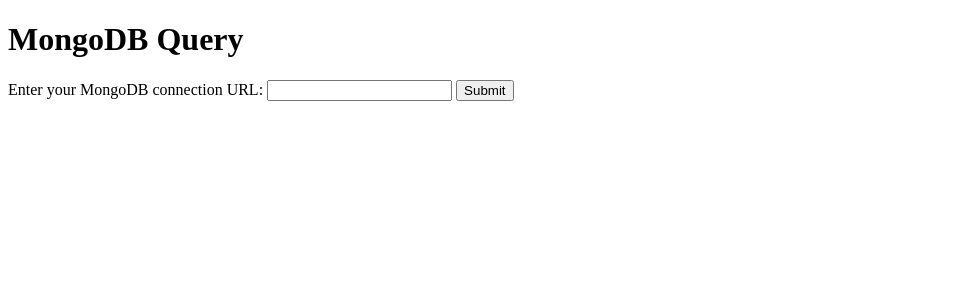
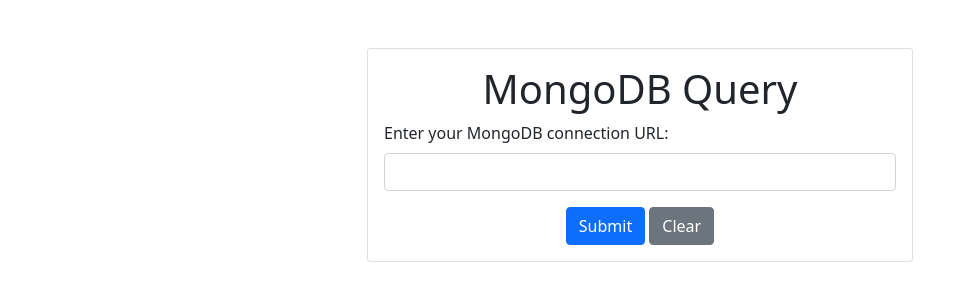
Before and after one commit to Sibu07/flaskapp, a Flask app: page /mongodb_query in a window 1280 px wide. Shown: the top 301 px of the page, without its empty margins (0-968 px from the left). Run offline with Flask 3, Linux system fonts and the light colour scheme.

Commit message:
update mongidb html

```diff
--- a/templates/mongodb_query.html
+++ b/templates/mongodb_query.html
@@ -4,13 +4,40 @@
     <meta charset="UTF-8">
     <meta name="viewport" content="width=device-width, initial-scale=1.0">
     <title>MongoDB Query</title>
+    <!-- Include Bootstrap CSS -->
+    <link href="https://cdn.jsdelivr.net/npm/bootstrap@5.0.0/dist/css/bootstrap.min.css" rel="stylesheet">
 </head>
 <body>
-    <h1>MongoDB Query</h1>
-    <form method="POST">
-        <label for="mongo_url">Enter your MongoDB connection URL:</label>
-        <input type="text" name="mongo_url" id="mongo_url" required>
-        <button type="submit">Submit</button>
-    </form>
+    <div class="container mt-5">
+        <div class="row justify-content-center">
+            <div class="col-md-6">
+                <div class="card">
+                    <div class="card-body">
+                        <h1 class="card-title text-center">MongoDB Query</h1>
+                        <form method="POST">
+                            <div class="mb-3">
+                                <label for="mongo_url" class="form-label">Enter your MongoDB connection URL:</label>
+                                <input type="text" class="form-control" name="mongo_url" id="mongo_url" required>
+                            </div>
+                            <div class="text-center">
+                                <button type="submit" class="btn btn-primary">Submit</button>
+                                <button type="button" class="btn btn-secondary" onclick="clearInput()">Clear</button>
+                            </div>
+                        </form>
+                    </div>
+                </div>
+            </div>
+        </div>
+    </div>
+
+    <!-- Include Bootstrap JS (optional) -->
+    <script src="https://cdn.jsdelivr.net/npm/bootstrap@5.0.0/dist/js/bootstrap.min.js"></script>
+
+    <script>
+        function clearInput() {
+            // Clear the input field
+            document.getElementById('mongo_url').value = '';
+        }
+    </script>
 </body>
 </html>
```
